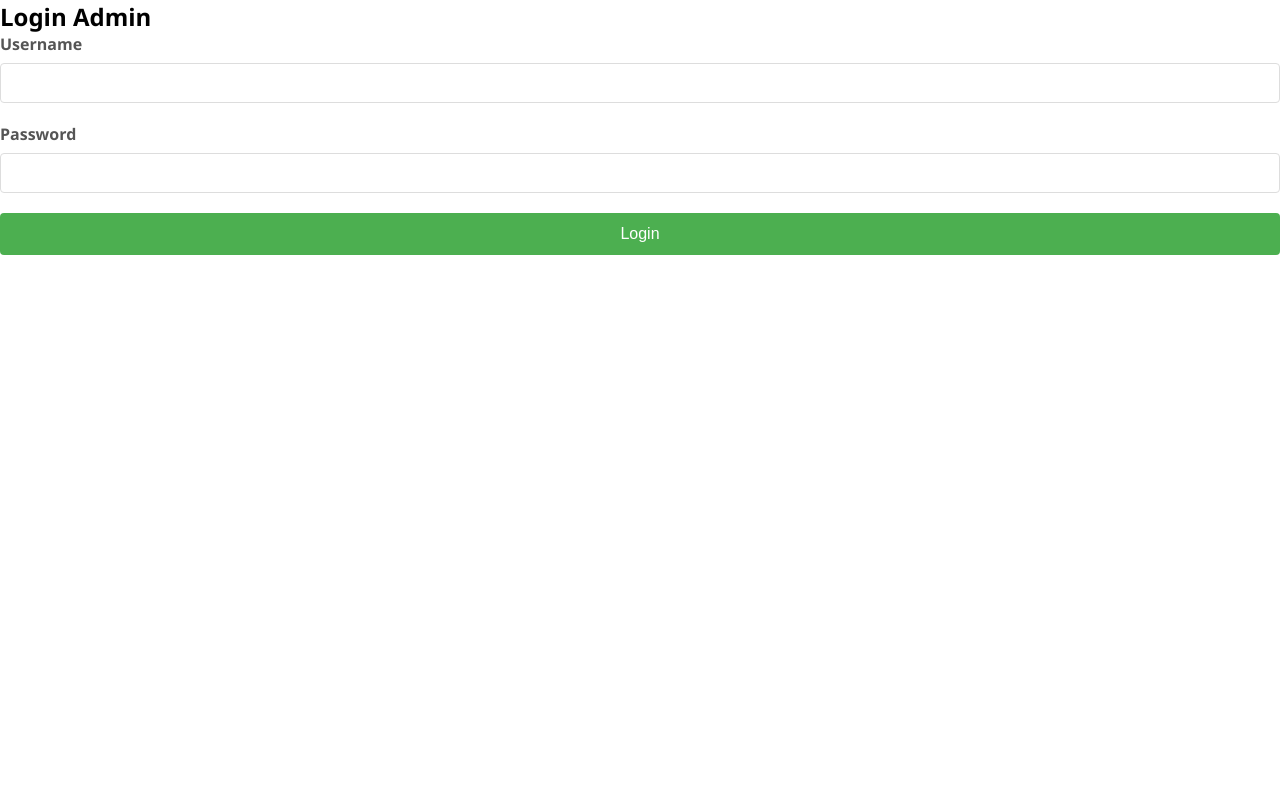
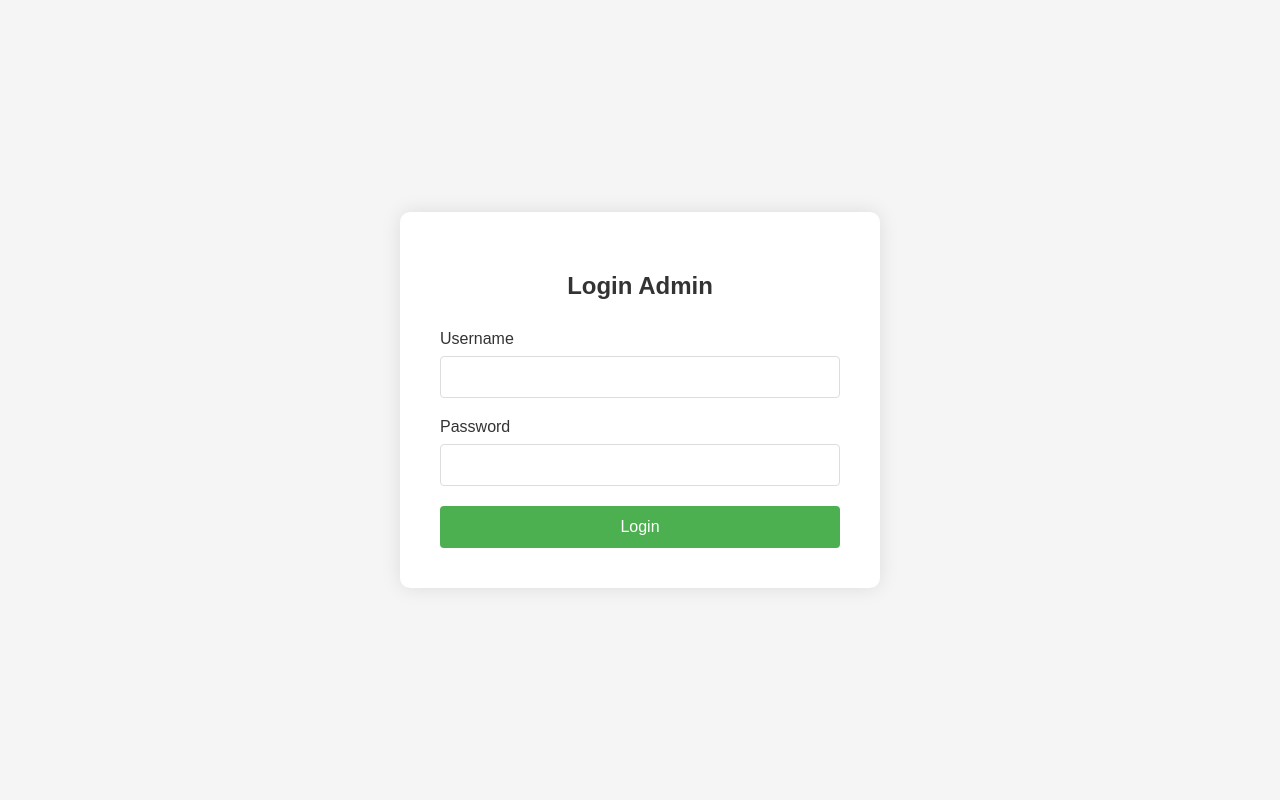
Before and after one commit to AlphaIsYour/wellnessplate, a PHP site: page /admin/login.php in a window 1280 px wide. Run offline with PHP 8.4, Linux system fonts and the light colour scheme.

Commit message:
final v0.0.4

```diff
--- a/about.php
+++ b/about.php
@@ -360,17 +360,17 @@ require_once('includes/header.php');
             </div>
             <div class="team-grid">
                 <div class="team-member">
-                    <img src="assets/images/team/5.jpg" alt="Dr. Sarah">
+                    <img src="assets/images/team/alpha.jpg" alt="Dr. Sarah">
                     <h3>Alphareno YS.</h3>
                     <p>Ahli Gizi Senior</p>
                 </div>
                 <div class="team-member">
-                    <img src="assets/images/team/6.jpg" alt="Chef Michael">
+                    <img src="assets/images/team/habib.png" alt="Chef Michael">
                     <h3>M. Habib Masyhur</h3>
                     <p>Kepala Chef</p>
                 </div>
                 <div class="team-member">
-                    <img src="assets/images/team/7.jpg" alt="Anna">
+                    <img src="assets/images/team/derby.png" alt="Anna">
                     <h3>M. Derby Junio</h3>
                     <p>Health Coach</p>
                 </div>
--- a/admin/login.php
+++ b/admin/login.php
@@ -1,27 +1,112 @@
 <?php
-// File: admin/login.php
 if (session_status() == PHP_SESSION_NONE) {
     session_start();
 }
 
-// Jika sudah login, redirect ke dashboard
 if (isset($_SESSION['admin_logged_in']) && $_SESSION['admin_logged_in'] === true) {
-    header("Location: dashboard.php"); // Asumsi dashboard.php ada di folder yang sama
+    header("Location: dashboard.php");
     exit;
 }
 
 $page_title = 'Login Admin - WellnessPlate';
 ?>
+
 <!DOCTYPE html>
 <html lang="id">
 <head>
     <meta charset="UTF-8">
     <meta name="viewport" content="width=device-width, initial-scale=1.0">
     <title><?php echo htmlspecialchars($page_title); ?></title>
-    <link rel="stylesheet" href="style.css"> <?php // Pastikan path style.css benar relatif terhadap login.php ?>
+    <style>
+        body {
+            margin: 0;
+            padding: 0;
+            font-family: Arial, sans-serif;
+            background-color: #f5f5f5;
+            display: flex;
+            justify-content: center;
+            align-items: center;
+            min-height: 100vh;
+        }
+
+        .login-page {
+            background: white;
+            padding: 40px;
+            border-radius: 10px;
+            box-shadow: 0 0 20px rgba(0, 0, 0, 0.1);
+            width: 100%;
+            max-width: 400px;
+        }
+
+        h2 {
+            text-align: center;
+            color: #333;
+            margin-bottom: 30px;
+        }
+
+        .form-group {
+            margin-bottom: 20px;
+        }
+
+        label {
+            display: block;
+            margin-bottom: 8px;
+            color: #333;
+            font-weight: 500;
+        }
+
+        input {
+            width: 100%;
+            padding: 12px;
+            border: 1px solid #ddd;
+            border-radius: 4px;
+            box-sizing: border-box;
+            font-size: 14px;
+        }
+
+        input:focus {
+            outline: none;
+            border-color: #4caf50;
+            box-shadow: 0 0 5px rgba(76, 175, 80, 0.2);
+        }
+
+        .btn {
+            width: 100%;
+            padding: 12px;
+            background-color: #4caf50;
+            color: white;
+            border: none;
+            border-radius: 4px;
+            cursor: pointer;
+            font-size: 16px;
+            font-weight: 500;
+            transition: background-color 0.3s;
+        }
+
+        .btn:hover {
+            background-color: #45a049;
+        }
+
+        .error-message {
+            background-color: #ffebee;
+            color: #c62828;
+            padding: 10px;
+            border-radius: 4px;
+            margin-bottom: 20px;
+        }
+
+        .success-message {
+            background-color: #e8f5e9;
+            color: #2e7d32;
+            padding: 10px;
+            border-radius: 4px;
+            margin-bottom: 20px;
+        }
+    </style>
 </head>
 <body>
-    <div class="login-container">
+    <!-- ... HTML remains the same ... -->
+         <div class="login-page">
         <h2>Login Admin</h2>
         <form action="proses_login.php" method="POST">
             <?php
@@ -43,6 +128,5 @@ $page_title = 'Login Admin - WellnessPlate';
             <button type="submit" class="btn">Login</button>
         </form>
     </div>
-    <?php /* Jika ada script.js khusus untuk login: <script src="script.js"></script> */ ?>
 </body>
 </html>
--- a/admin/style.css
+++ b/admin/style.css
@@ -1,9 +1,9 @@
 /* style.css */
 :root {
-  --primary-green: #4caf50; /* Hijau utama, bisa diganti sesuai selera */
+  --primary-green: #4caf50;
   --light-green: #81c784;
   --dark-green: #388e3c;
-  --off-white: #f4f4f4; /* Putih tulang */
+  --off-white: #f4f4f4;
   --text-color: #333;
   --border-color: #ddd;
   --box-shadow: 0 2px 5px rgba(0, 0, 0, 0.1);
@@ -11,14 +11,14 @@
   --sidebar-width: 250px;
 }
 
-/* Basic Reset */
 * {
   margin: 0;
   padding: 0;
   box-sizing: border-box;
 }
 
-html, body {
+html,
+body {
   height: 100%;
   margin: 0;
   padding: 0;
@@ -26,8 +26,7 @@ html, body {
   font-family: "Segoe UI", Tahoma, Geneva, Verdana, sans-serif;
 }
 
-/* Login Page Specific */
-body.login-page {
+.login-page {
   display: flex;
   justify-content: center;
   align-items: center;
@@ -35,14 +34,12 @@ body.login-page {
   background-color: var(--off-white);
 }
 
-/* Dashboard Layout */
 body.dashboard-body {
   background-color: var(--off-white);
   color: var(--text-color);
   overflow: hidden;
 }
 
-/* Fixed Header */
 .page-header {
   position: fixed;
   top: 0;
@@ -58,7 +55,6 @@ body.dashboard-body {
   z-index: 1000;
 }
 
-/* Fixed Sidebar */
 .sidebar {
   position: fixed;
   top: var(--header-height);
@@ -72,7 +68,6 @@ body.dashboard-body {
   z-index: 999;
 }
 
-/* Main Content Layout */
 .main-wrapper {
   margin-top: var(--header-height);
   margin-left: var(--sidebar-width);
@@ -85,7 +80,6 @@ body.dashboard-body {
   min-height: 100%;
 }
 
-/* Sidebar Navigation */
 .sidebar h3 {
   color: var(--primary-green);
   text-align: center;
@@ -114,7 +108,6 @@ body.dashboard-body {
   color: white;
 }
 
-/* Header Elements */
 .page-header .welcome-admin {
   font-size: 1.1em;
 }
@@ -133,7 +126,6 @@ body.dashboard-body {
   background-color: var(--primary-green);
 }
 
-/* Cards and Content Styling */
 .card {
   background-color: #fff;
   padding: 20px;
@@ -157,8 +149,8 @@ body.dashboard-body {
   color: var(--primary-green);
 }
 
-/* Buttons */
-.btn, .btna {
+.btn,
+.btna {
   background-color: var(--primary-green);
   color: white;
   padding: 12px 20px;
@@ -216,7 +208,6 @@ body.dashboard-body {
   box-shadow: 0 0 0 2px rgba(76, 175, 80, 0.2);
 }
 
-/* Custom Scrollbar */
 .main-wrapper::-webkit-scrollbar {
   width: 8px;
 }
@@ -432,7 +423,8 @@ table.data-table tbody tr:hover {
 }
 
 /* Additional styles for better scrolling experience */
-html, body {
+html,
+body {
   margin: 0;
   padding: 0;
   height: 100%;
@@ -474,8 +466,9 @@ body {
 }
 
 /* Add smooth shadow to fixed elements */
-.page-header, .sidebar {
-  box-shadow: 0 2px 4px rgba(0,0,0,0.1);
+.page-header,
+.sidebar {
+  box-shadow: 0 2px 4px rgba(0, 0, 0, 0.1);
 }
 
 /* Ensure dropdown menus in sidebar appear above content */
--- a/config/koneksi.php
+++ b/config/koneksi.php
@@ -9,7 +9,7 @@ $username_db = "root";
 $password_db = "";
 $nama_database = "wellnessplate";
 
-$koneksi = mysqli_connect($host_db, $username_db, $password_db, $nama_database, 3306);
+$koneksi = mysqli_connect($host_db, $username_db, $password_db, $nama_database, 3307);
 define('BASE_URL', 'http://wellnessplate.test');
 
 if (!$koneksi) {
--- a/pages/auth/index.php
+++ b/pages/auth/index.php
@@ -58,10 +58,7 @@ $form_data_login = $_SESSION['form_data_login'] ?? [];
                 <input type="password" name="password" placeholder="Password" required>
                 <i class='bx bxs-lock-alt'></i>
             </div>
-            <div class="remember-forgot">
-                <label><input type="checkbox" name="remember_me">Remember me</label>
-                <a href="#">Forgot password?</a>
-            </div>
+
             <button type="submit" class="btn">Login</button>
             <p>atau login dengan</p>
             <div class="social-icons">
```
Also changed, not shown: index.php (+12 -15 lines), pages/auth/proses_login_user.php (+17 -16 lines), search.php (+7 -0 lines), assets/images/team/5.jpg (deleted), assets/images/team/6.jpg (deleted), assets/images/team/7.jpg (deleted), assets/images/team/alpha.jpg (added), assets/images/team/derby.png (added), assets/images/team/habib.png (added).
